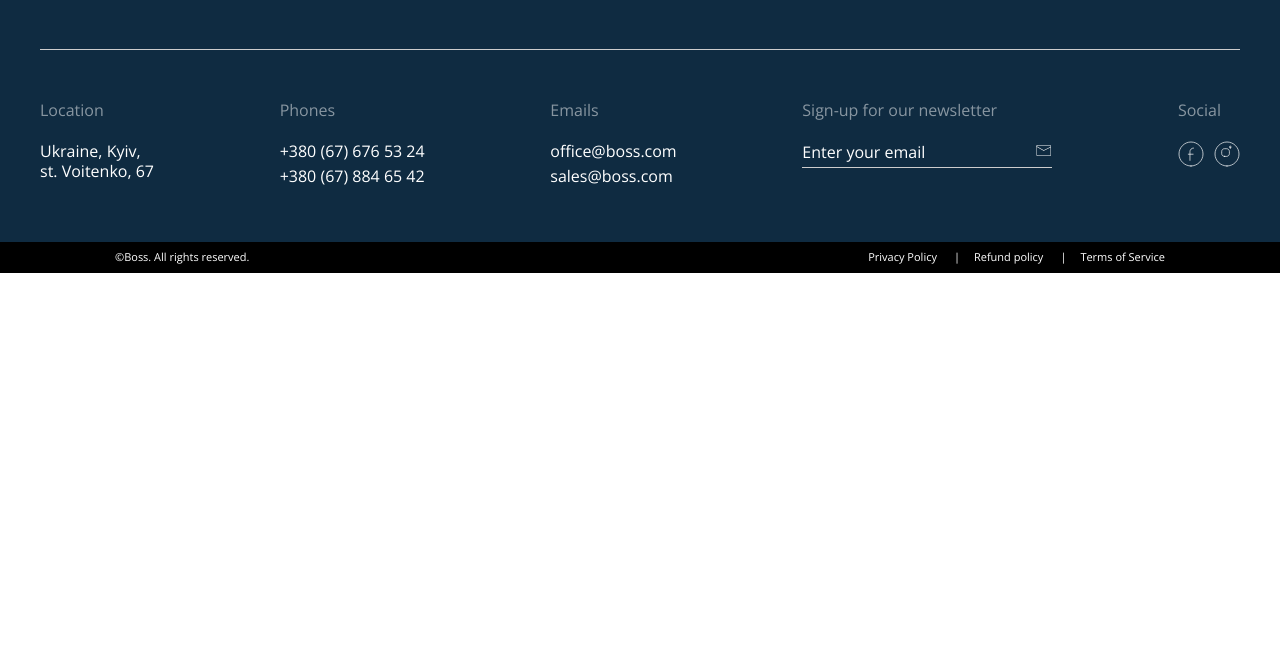
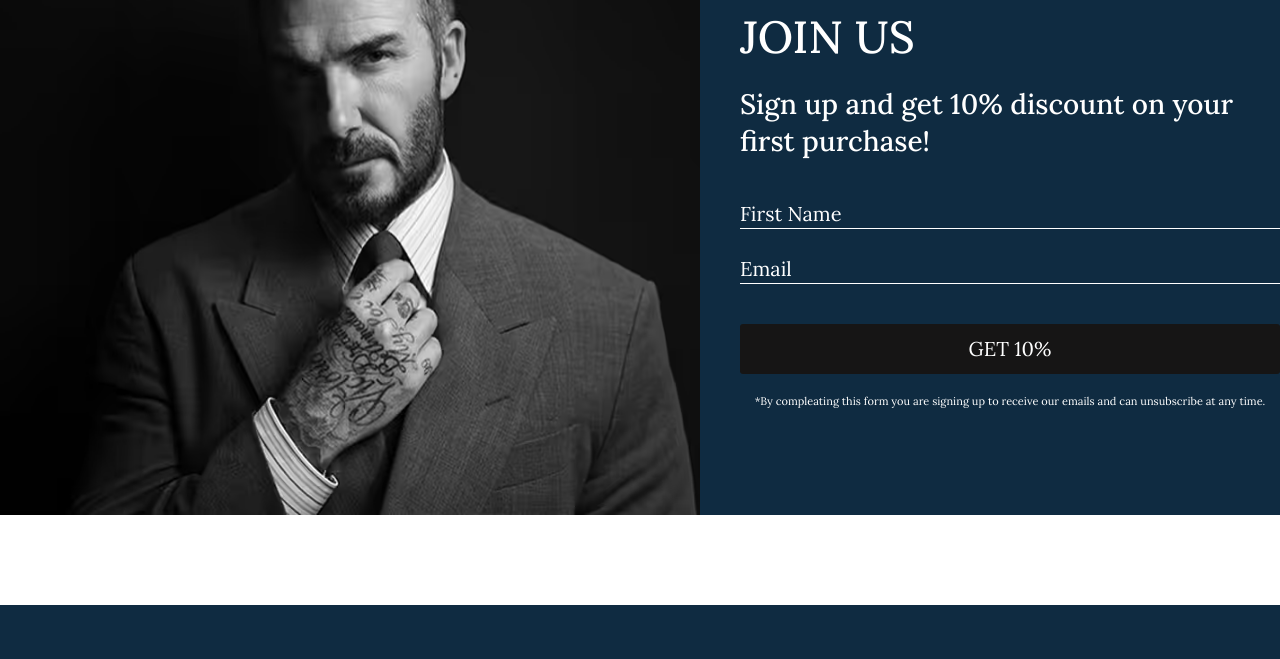
Before and after one commit to ikrablobster/magazin, a website: page app/pages/index.html in a window 1280 px wide. Shown: the part 1880-2539 px from the top of the page. Before the commit the page ends 2153 px from the top, so only its background shows below. Drawn offline with nearby package versions, Linux system fonts and the light colour scheme; files that its build step writes are made by us from their sources; files whose address does not match are found by name.

Commit message:
add join-us section

```diff
--- /dev/null
+++ b/app/components/join-us.html
@@ -0,0 +1,20 @@
+<section class="joinus">
+    <picture>
+        <source srcset="images/join-us.avif" type="image/avif">
+        <source srcset="images/join-us.webp" type="image/webp">
+        <img class="joinus__img" src="images/join-us.jpg" alt="Alt text">
+    </picture>
+    <div class="joinus__contant">
+        <h2 class="joinus__title">JOIN US</h2>
+        <p class="joinus__text">Sign up and get 10% discount on your first purchase!</p>
+        <form class="joinus__form">
+            <input class="joinus__input" type="text" placeholder="First Name">
+            <input class="joinus__input" type="email" placeholder="Email">
+        </form>
+        <button class="joinus__btn" type="submit">GET 10%</button>
+        <p class="joinus__bottom-text">
+            *By compleating this form you are signing up to receive our emails and can unsubscribe at any
+            time.
+        </p>
+    </div>
+</section>
--- a/app/scss/_reset.scss
+++ b/app/scss/_reset.scss
@@ -45,6 +45,20 @@ select {
   font: inherit;
 }
 
+input {
+  padding: 0;
+  outline: none;
+  border: none;
+  background-color: transparent;
+}
+
+button {
+  padding: 0;
+  border: none;
+  background-color: transparent;
+  cursor: pointer;
+}
+
 @media (favors-reduced-motion: reduce) {
 
   *,
--- a/app/scss/_vars.scss
+++ b/app/scss/_vars.scss
@@ -1,6 +1,6 @@
 $color-blue: #0F2B41;
 $color-white: #FFFFFF;
-$color-black: #000000;
+$color-black: #161515;
 $color-grey: #4F4F4F;
 $color-light-grey: #CDCDCD;
 
@@ -24,9 +24,3 @@ $color-light-grey: #CDCDCD;
     font-family: 'OpenSans-Bold', sans-serif;
     font-weight: 700;
 }
-%button-reset{
-    padding: 0;
-    border: none;
-    background-color: transparent;
-    cursor: pointer;
-}
--- a/app/scss/style.scss
+++ b/app/scss/style.scss
@@ -1,5 +1,5 @@
+@use 'vars';
 @use 'reset';
-@use 'vars';
 @use 'fonts';
 @use 'global';
 
@@ -156,9 +156,8 @@ body {
 
   &__form-btn {
     position: absolute;
-        top: 4px;
-        right: 1px;
-        @extend %button-reset;
+    top: 5px;
+    right: 0px;
   }
 
   &__bottom {
@@ -228,46 +227,55 @@ body {
     padding: 150px 0 90px 0;
     display: flex;
   }
+
   &__content {
     padding: 0 40px;
     display: flex;
     flex-direction: column;
   }
+
   &__title {
     padding-top: 75px;
     margin-bottom: 25px;
     color: vars.$color-black;
     @extend %lora-500;
   }
+
   &__text {
     font-size: 20px;
     width: 400px;
   }
-&__text + .new-collection__text{
+
+  &__text+.new-collection__text {
     margin-top: 25px;
   }
+
   &__link {
     display: inline-block;
     padding: 10px 65px;
-    border: 1px solid ;
+    border: 1px solid;
     color: vars.$color-black;
     margin-top: auto;
     align-self: start;
   }
+
   &__img {
     margin-top: 75px;
   }
+
   &__box {
     position: relative;
     padding-right: 30px;
     display: flex;
   }
+
   &__box-img {
     position: absolute;
     top: 0;
     left: -75px;
     min-width: fit-content;
   }
+
   &__box-text {
     width: 290px;
     font-size: 20px;
@@ -277,3 +285,75 @@ body {
     text-transform: uppercase;
   }
 }
+
+.joinus {
+  background-color: vars.$color-blue;
+  color: vars.$color-white;
+  margin-bottom: 90px;
+  display: flex;
+  justify-content: center;
+
+  &__img {
+    width: 780px;
+    height: 614px;
+    background-position: center;
+  }
+
+  &__contant {
+    max-width: 580px;
+    padding-left: 40px;
+    align-content: center;
+  }
+
+  &__title {
+    text-transform: uppercase;
+    font-size: 45px;
+    @extend %lora-500;
+    margin-bottom: 20px;
+  }
+
+  &__text {
+    margin-bottom: 40px;
+    @extend %lora-500;
+    font-size: 28px;
+  }
+
+  &__form {
+    margin-bottom: 40px;
+    font-size: 20px;
+  }
+
+  &__input {
+    display: block;
+    width: 100%;
+    height: 30px;
+    border-bottom: 1px solid #fff;
+    margin-bottom: 25px;
+    font-size: 20px;
+    color: #fff;
+  }
+
+  &__input::placeholder {
+    color: #fff;
+    font-size: 20px;
+    @extend %lora-400;
+  }
+
+  &__btn {
+    display: block;
+    width: 100%;
+    margin-bottom: 20px;
+    padding: 12px 0;
+    background-color: vars.$color-black;
+    border-radius: 3px;
+    color: #fff;
+    font-size: 20px;
+    @extend %lora-400;
+  }
+
+  &__bottom-text {
+    @extend %lora-400;
+    font-size: 11px;
+    text-align: center;
+  }
+}
```
Also changed, not shown: app/pages/index.html (+1 -0 lines), app/images/join-us.avif (added), app/images/join-us.jpg (added), app/images/join-us.webp (added). Lines whose indentation alone changed are shown as unchanged.
